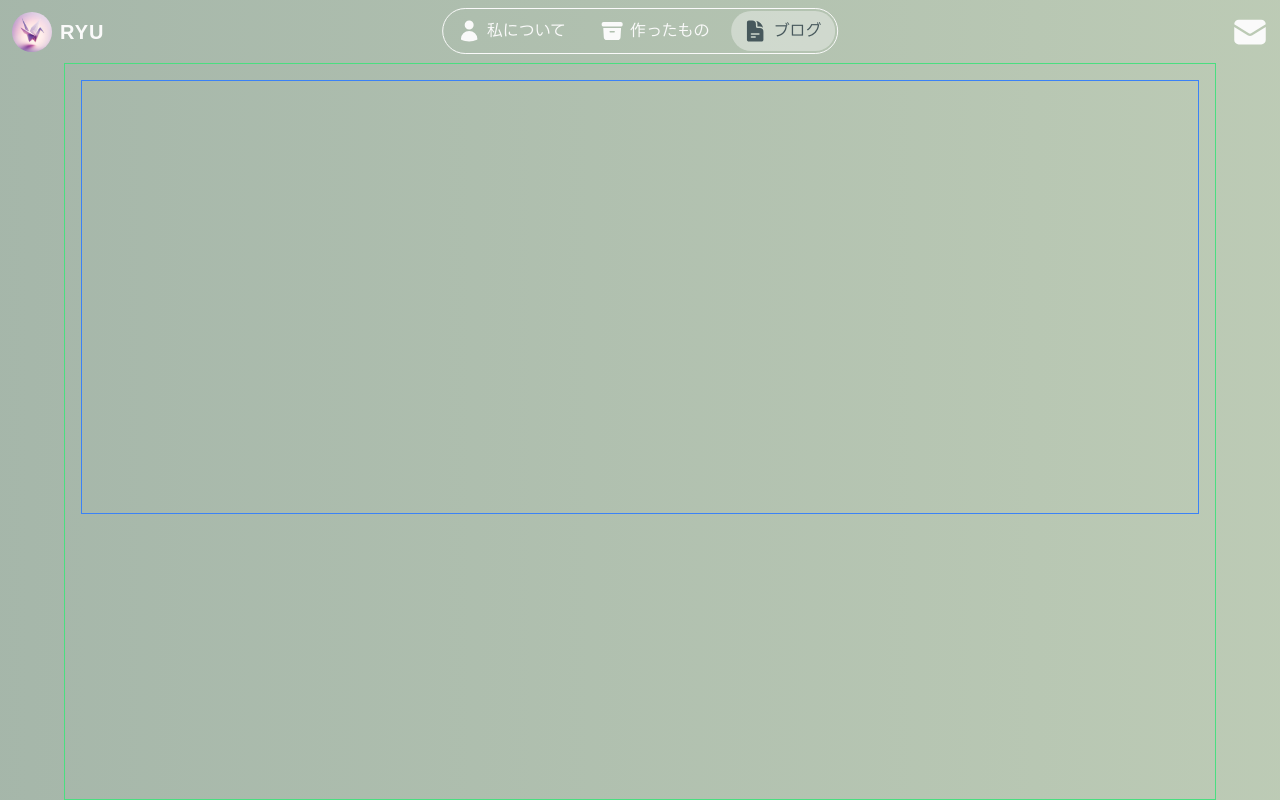
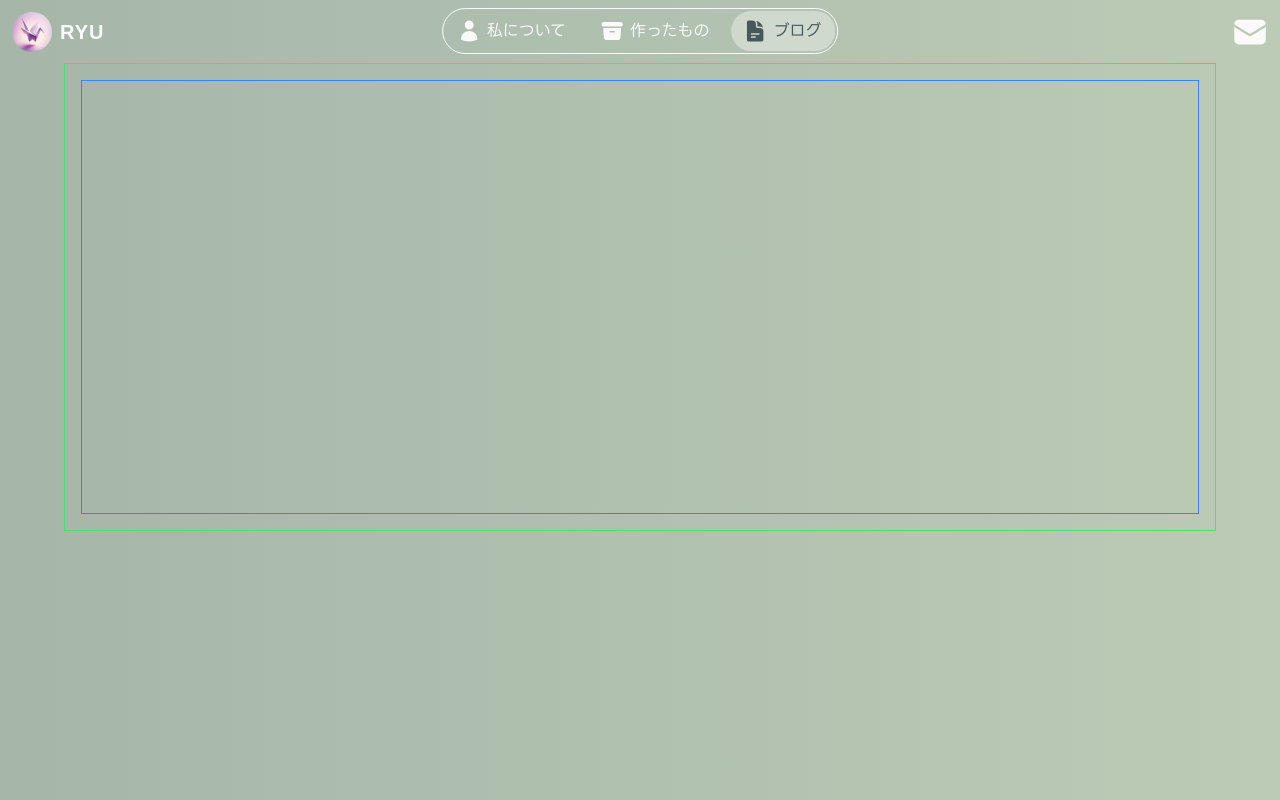
Before and after one commit to R1013-T/portfolio2023, a Next.js app: page /blog in a window 1280 px wide. Built offline with nearby package versions, Linux system fonts and the light colour scheme; a web font is replaced by a local one.

Commit message:
add display height style

```diff
--- a/app/layout.tsx
+++ b/app/layout.tsx
@@ -22,7 +22,7 @@ export default function RootLayout({
   return (
     <html lang="ja">
       <body className={`${LINESeedJP.className} bg text-white-1`}>
-        <div className="grid grid-cols-1 grid-rows-[45px_1fr] lg:grid-rows-[63px_1fr] gap-0 h-screen">
+        <div className="grid grid-cols-1 grid-rows-[45px_1fr] lg:grid-rows-[63px_1fr] gap-0 dvh overflow-hidden">
           <Header />
           <main className="h-full">{children}</main>
         </div>
--- a/tailwind.config.ts
+++ b/tailwind.config.ts
@@ -21,6 +21,9 @@ const config: Config = {
         'white-3': '#E7F7F9',
         'white-4': '#EDEDED',
       },
+      height: {
+        dvh: '100dvh',
+      },
     },
   },
   plugins: [],
```
